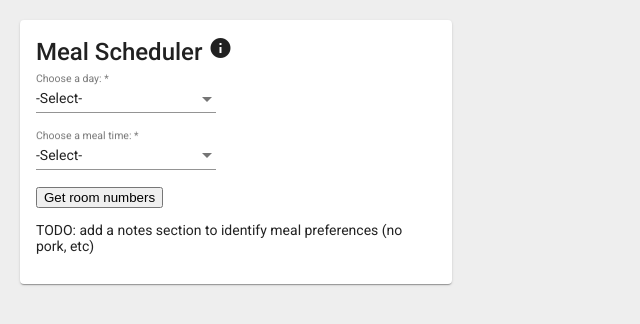
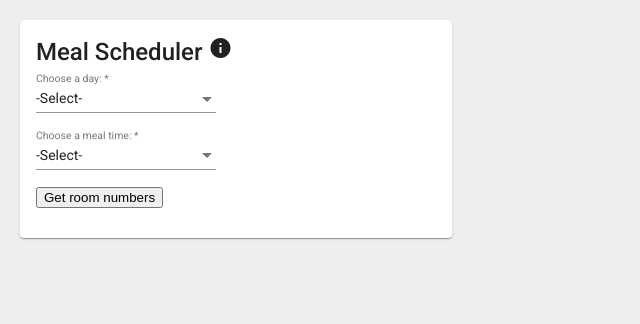
Before and after one commit to 4ist/MealScheduler, an Angular app: page / in a window 1280 px wide. Shown: the top 324 px of the page, without its empty margins (0-640 px from the left). Built offline with nearby package versions, Linux system fonts and the light colour scheme.

Commit message:
removed TODO from html

```diff
--- a/src/app/meal-scheduler/meal-scheduler.component.html
+++ b/src/app/meal-scheduler/meal-scheduler.component.html
@@ -40,9 +40,6 @@
       <br />
       <Button type="submit">Get room numbers</Button>
     </form>
-    <p>
-      TODO: add a notes section to identify meal preferences (no pork, etc)
-    </p>
     <mat-spinner id="matSpinner" *ngIf="loading == true"> </mat-spinner>
     <ol>
       <li *ngFor="let room of roomNumbers">
```
